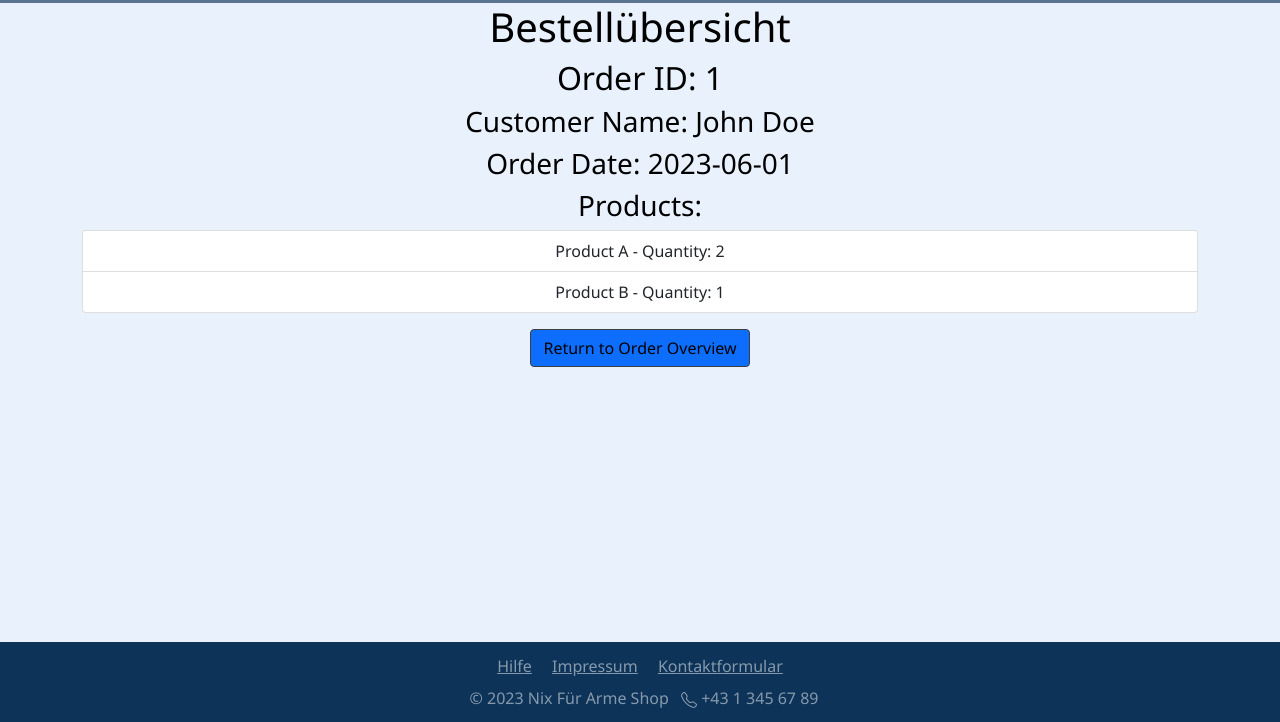
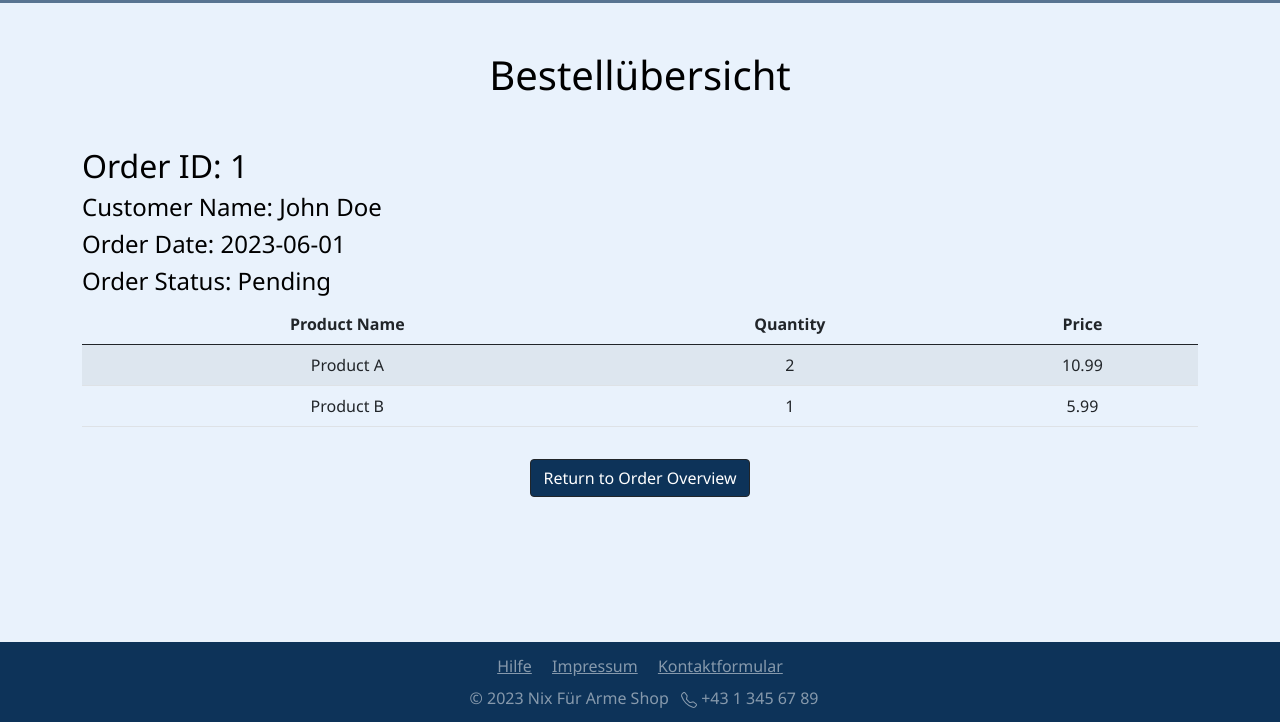
Before and after one commit to daniel-hopium/ITP-webshop, a PHP site: page /inc/pgs/order_overview_details.php?id=1 in a window 1280 px wide. Shown: the part 78-800 px from the top of the page. Run offline with PHP 8.4, Linux system fonts and the light colour scheme; a user stored in the database is signed in; data comes from the database, SQL or seed files in the repository; some libraries are stand-ins or nearby versions.

Commit message:
Order Overview Details addes

```diff
--- a/inc/includes/nav_logged_in.php
+++ b/inc/includes/nav_logged_in.php
@@ -88,6 +88,7 @@ include '../../config/check_shoppingcart_amount.php';
                         <li><a href='finance_overview_seller.php' class='dropdown-item'>Verkaufsübersicht</a></li>
                         <li><a href='user_overview.php' class='dropdown-item'>Userverwaltung</a></li>
                         <li><a href='contact_overview.php' class='dropdown-item'>Anfragenverwaltung</a></li>
+                        <li><a href='order_overview.php' class='dropdown-item'>Bestellübersicht</a></li>
                     </ul>
                 </li>";
                 }
--- a/inc/pgs/order_overview_details.php
+++ b/inc/pgs/order_overview_details.php
@@ -2,7 +2,7 @@
 <html lang="en">
 
 <head>
-  <title>Finanzübersicht</title>
+  <title>Bestellübersicht</title>
 
   <?php
         include '../includes/head.php';
@@ -19,7 +19,7 @@
   <div class="container site-font-color text-center">
 
 
-    <h1>Bestellübersicht</h1>
+    <h1 class="h1 my-5">Bestellübersicht</h1>
     <?php
         // Check if the ID parameter is provided in the URL
         if (isset($_GET['id'])) {
@@ -29,29 +29,34 @@
                     'id' => 1,
                     'customer_name' => 'John Doe',
                     'order_date' => '2023-06-01',
+                    'status' => 'Pending',
                     'products' => [
-                        ['name' => 'Product A', 'quantity' => 2],
-                        ['name' => 'Product B', 'quantity' => 1]
+                        ['name' => 'Product A', 'quantity' => 2, 'price' => 10.99],
+                        ['name' => 'Product B', 'quantity' => 1, 'price' => 5.99]
                     ]
                 ],
                 [
                     'id' => 2,
                     'customer_name' => 'Jane Smith',
                     'order_date' => '2023-06-05',
+                    'status' => 'Processing',
                     'products' => [
-                        ['name' => 'Product C', 'quantity' => 3]
+                        ['name' => 'Product C', 'quantity' => 3, 'price' => 7.99]
                     ]
                 ],
                 [
                     'id' => 3,
                     'customer_name' => 'Robert Johnson',
                     'order_date' => '2023-06-10',
+                    'status' => 'Delivered',
                     'products' => [
-                        ['name' => 'Product A', 'quantity' => 5],
-                        ['name' => 'Product D', 'quantity' => 2]
+                        ['name' => 'Product A', 'quantity' => 5, 'price' => 10.99],
+                        ['name' => 'Product D', 'quantity' => 2, 'price' => 8.99]
                     ]
                 ]
             ];
+
+
 
             $order = null;
 
@@ -64,22 +69,27 @@
             }
 
             if ($order) {
-                echo '<h2>Order ID: ' . $order['id'] . '</h2>';
-                echo '<h3>Customer Name: ' . $order['customer_name'] . '</h3>';
-                echo '<h3>Order Date: ' . $order['order_date'] . '</h3>';
+                echo '<h2 class="text-start">Order ID: ' . $order['id'] . '</h2>';
+                echo '<h4 class="text-start">Customer Name: ' . $order['customer_name'] . '</h4>';
+                echo '<h4 class="text-start">Order Date: ' . $order['order_date'] . '</h4>';
+                echo '<h4 class="text-start">Order Status: ' . $order['status'] . '</h4>';
 
-                // Display the list of products with quantities
-                echo '<h3>Products:</h3>';
-                echo '<ul class="list-group">';
+                // Display the table of products with quantities
+
+                echo '<table class="table table-striped">';
+                echo '<thead><tr><th>Product Name</th><th>Quantity</th><th>Price</th></tr></thead>';
+                echo '<tbody>';
                 foreach ($order['products'] as $product) {
-                    echo '<li class="list-group-item">' . $product['name'] . ' - Quantity: ' . $product['quantity'] . '</li>';
+                    echo '<tr><td>' . $product['name'] . '</td><td>' . $product['quantity'] . '</td><td>' . $product['price'] . '</td></tr>';
                 }
-                echo '</ul>';
+                echo '</tbody>';
+                echo '</table>';
             } else {
                 echo '<p>Order not found.</p>';
             }
+
             // Return button
-            echo '<a href="order_overview.php" class="btn btn-primary mt-3">Return to Order Overview</a>';
+            echo '<a href="order_overview.php" class="btn btn-dark secondary-bg-color mt-3">Return to Order Overview</a>';
         } else {
             echo '<p>Invalid request. Please provide an order ID.</p>';
         }
```
Also changed, not shown: inc/pgs/order_overview.php (+11 -6 lines).
